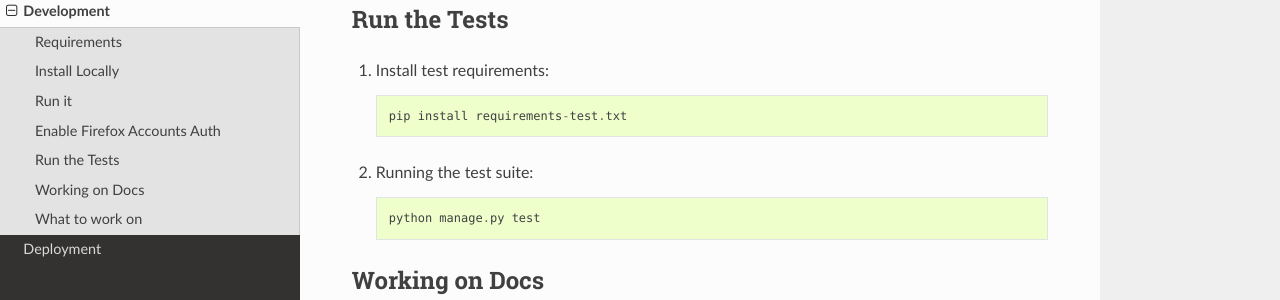
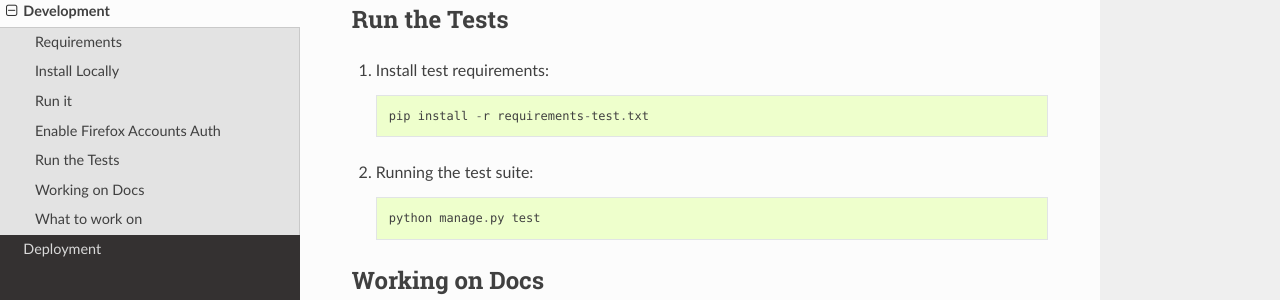
Before and after one commit to mozilla-services/push-dev-dashboard, a Sphinx documentation site: the page built from docs/development.rst, in a window 1280 px wide and 900 px high, scrolled down 1551 px. Shown: the part 151-451 px from the top of the window. Built offline with Sphinx 7.4.7 and the Read the Docs theme 2.0.0, drawn with Linux system fonts in a browser that asks for light colours.

```diff
--- a/docs/development.rst
+++ b/docs/development.rst
@@ -93,7 +93,7 @@ Run the Tests
 -------------
 #. Install test requirements::
 
-    pip install requirements-test.txt
+    pip install -r requirements-test.txt
 
 #. Running the test suite::
 
```
